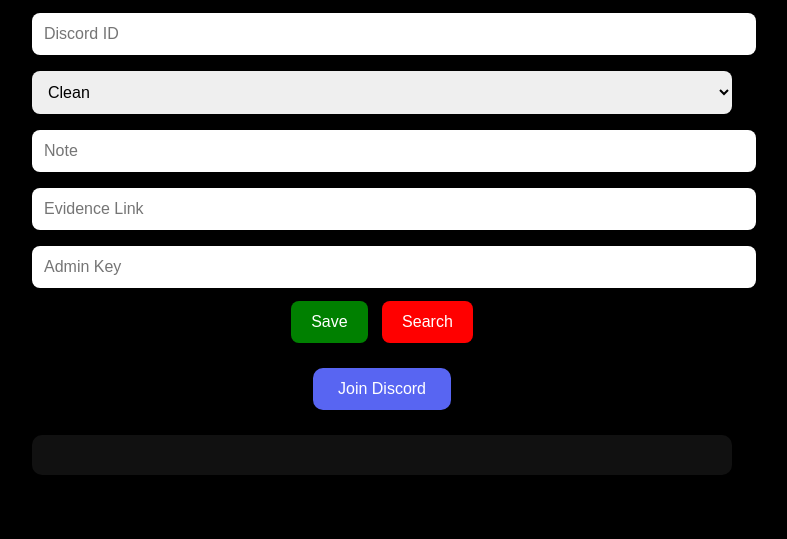
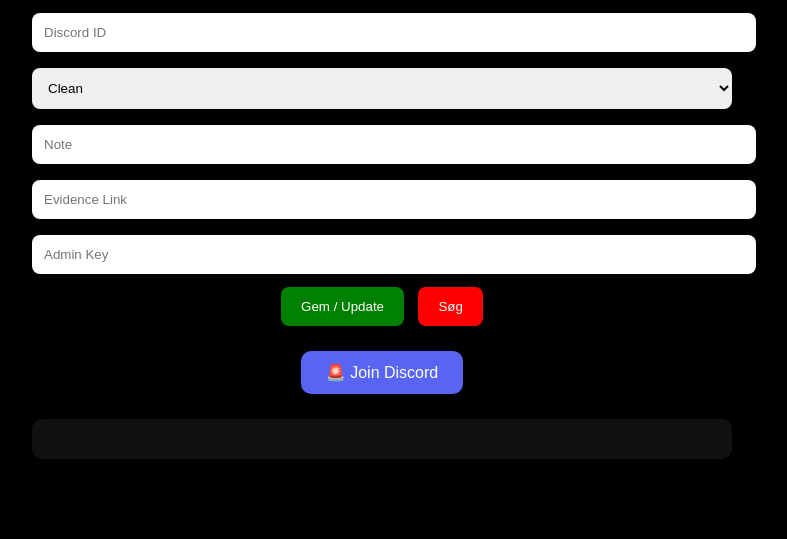
Before and after one commit to miklodexter09/fivem-cheater-lookup, a website: page public/index.html in a window 1280 px wide. Shown: the part 261-800 px from the top of the page, without its empty margins (258-1045 px from the left). Drawn offline with Linux system fonts and the light colour scheme.

Commit message:
Update index.html

```diff
--- a/public/index.html
+++ b/public/index.html
@@ -3,172 +3,109 @@
 <head>
 <meta charset="UTF-8">
 <title>FiveM Cheater Lookup</title>
-
 <style>
-body{
-    margin:0;
-    background:#000;
-    color:white;
-    font-family:Arial,sans-serif;
-    text-align:center;
-}
-
-.container{
-    max-width:700px;
-    margin:auto;
-    padding:30px;
-}
-
-.logo{
-    width:140px;
-    margin-bottom:15px;
-}
-
-h1{
-    color:red;
-    font-size:50px;
-    margin-bottom:20px;
-}
-
-input, select{
-    width:100%;
-    padding:12px;
-    margin:8px 0;
-    border:none;
-    border-radius:8px;
-    font-size:16px;
-}
-
-button{
-    padding:12px 20px;
-    border:none;
-    border-radius:8px;
-    cursor:pointer;
-    font-size:16px;
-    margin:5px;
-}
-
-.save{
-    background:green;
-    color:white;
-}
-
-.search{
-    background:red;
-    color:white;
-}
-
-.discord{
-    display:inline-block;
-    margin-top:20px;
-    background:#5865F2;
-    color:white;
-    text-decoration:none;
-    padding:12px 25px;
-    border-radius:10px;
-}
-
-.result{
-    margin-top:25px;
-    background:#111;
-    padding:20px;
-    border-radius:10px;
-}
+body{margin:0;background:#000;color:white;font-family:Arial;text-align:center}
+.container{max-width:700px;margin:auto;padding:30px}
+.logo{width:140px;margin-bottom:15px}
+h1{color:red;font-size:45px}
+input,select{width:100%;padding:12px;margin:8px 0;border:none;border-radius:8px}
+button{padding:12px 20px;border:none;border-radius:8px;margin:5px;cursor:pointer}
+.save{background:green;color:white}
+.search{background:red;color:white}
+.discord{display:inline-block;margin-top:20px;background:#5865F2;color:white;text-decoration:none;padding:12px 25px;border-radius:10px}
+.result{margin-top:25px;background:#111;padding:20px;border-radius:10px}
+a{color:#5865F2}
 </style>
 </head>
 <body>
 
 <div class="container">
-
 <img src="logo.png" class="logo">
 
 <h1>FIVEM CHEATER LOOKUP</h1>
 
-<input id="discordId" placeholder="Discord ID">
+<input id="id" placeholder="Discord ID">
 
 <select id="status">
-<option>Clean</option>
-<option>Sus</option>
-<option>Exposed</option>
-<option>Banned</option>
+<option value="clean">Clean</option>
+<option value="sus">Sus</option>
+<option value="exposed">Exposed</option>
+<option value="banned">Banned</option>
 </select>
 
 <input id="note" placeholder="Note">
+<input id="evidence" placeholder="Evidence Link">
+<input id="key" type="password" placeholder="Admin Key">
 
-<input id="evidence" placeholder="Evidence Link">
-
-<input id="adminKey" type="password" placeholder="Admin Key">
-
-<button class="save" onclick="saveUser()">Save</button>
-<button class="search" onclick="searchUser()">Search</button>
+<button class="save" onclick="save()">Gem / Update</button>
+<button class="search" onclick="search()">Søg</button>
 
 <br>
 
-<a class="discord"
-href="https://discord.gg/tFQAryybR8"
-target="_blank">
-Join Discord
+<a class="discord" href="https://discord.gg/tFQAryybR8" target="_blank">
+🚨 Join Discord
 </a>
 
-<div id="result" class="result"></div>
-
+<div id="out" class="result"></div>
 </div>
 
 <script>
+async function save(){
+  let id = document.getElementById("id").value;
+  let key = document.getElementById("key").value;
 
-const ADMIN_KEY = "Miklo2025";
+  if(!id){
+    alert("Indtast Discord ID");
+    return;
+  }
 
-async function saveUser(){
+  let res = await fetch("/api/user/" + id, {
+    method:"POST",
+    headers:{
+      "Content-Type":"application/json",
+      "admin-key": key
+    },
+    body: JSON.stringify({
+      status: document.getElementById("status").value,
+      note: document.getElementById("note").value,
+      evidence: document.getElementById("evidence").value
+    })
+  });
 
-const key = document.getElementById("adminKey").value;
+  if(res.status === 403){
+    alert("Forkert admin key");
+    return;
+  }
 
-if(key !== ADMIN_KEY){
-alert("Forkert Admin Key");
-return;
+  alert("Gemt!");
 }
 
-const id = document.getElementById("discordId").value;
+async function search(){
+  let id = document.getElementById("id").value;
 
-const data = {
-status: document.getElementById("status").value,
-note: document.getElementById("note").value,
-evidence: document.getElementById("evidence").value
-};
+  if(!id){
+    alert("Indtast Discord ID");
+    return;
+  }
 
-await fetch("/api/user/"+id,{
-method:"POST",
-headers:{
-"Content-Type":"application/json"
-},
-body:JSON.stringify(data)
-});
+  let res = await fetch("/api/user/" + id);
+  let data = await res.json();
 
-alert("Gemt");
-}
+  if(!data){
+    document.getElementById("out").innerHTML = "<h2>Ikke fundet</h2>";
+    return;
+  }
 
-async function searchUser(){
-
-const id = document.getElementById("discordId").value;
-
-const res = await fetch("/api/user/"+id);
-
-const data = await res.json();
-
-if(!data){
-document.getElementById("result").innerHTML =
-"<h2>Ingen data fundet</h2>";
-return;
-}
-
-document.getElementById("result").innerHTML = `
-<h2>Status: ${data.status}</h2>
-<p><b>Note:</b> ${data.note}</p>
-<p><b>Evidence:</b>
-<a href="${data.evidence}" target="_blank">
-Link
-</a>
-</p>
-`;
+  document.getElementById("out").innerHTML = `
+    <h2>${id}</h2>
+    <p><b>Status:</b> ${data.status}</p>
+    <p><b>Note:</b> ${data.note || "Ingen note"}</p>
+    <p><b>Evidence:</b> ${
+      data.evidence
+      ? `<a href="${data.evidence}" target="_blank">Åbn bevis</a>`
+      : "Ingen"
+    }</p>
+  `;
 }
 </script>
 
```
